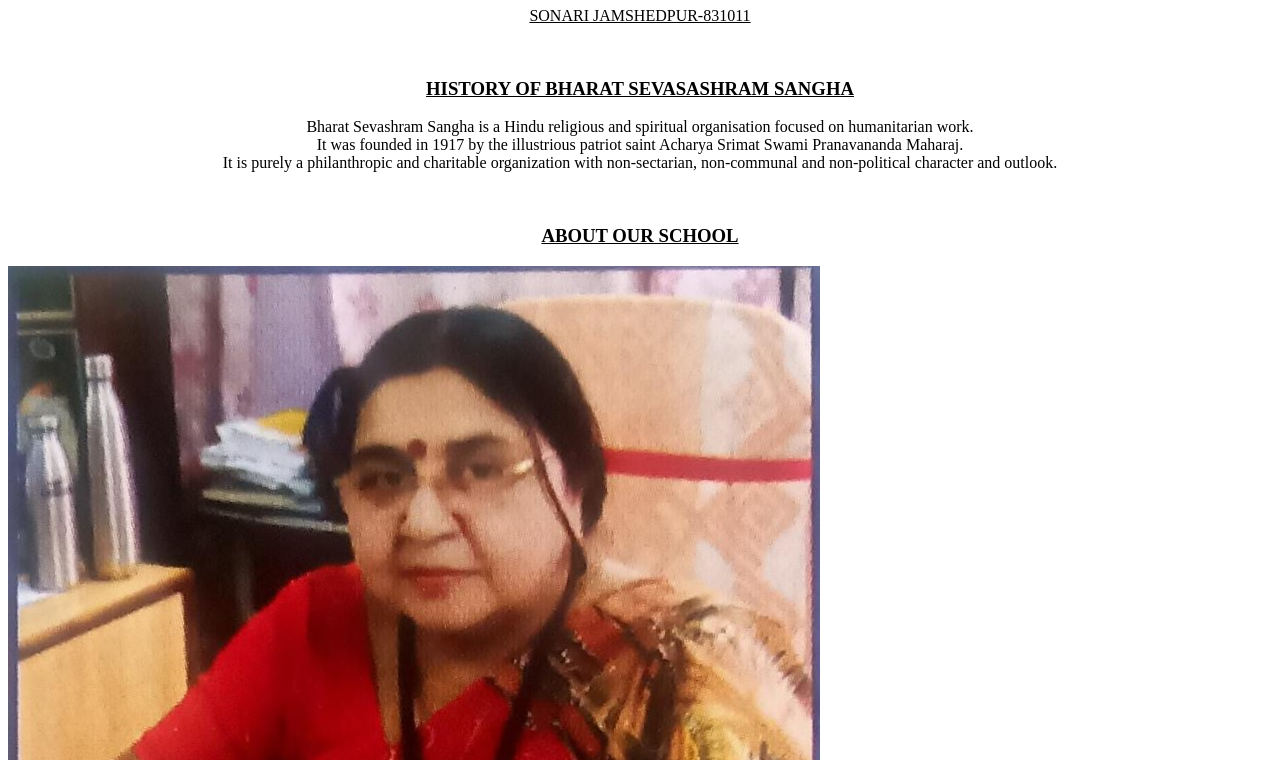
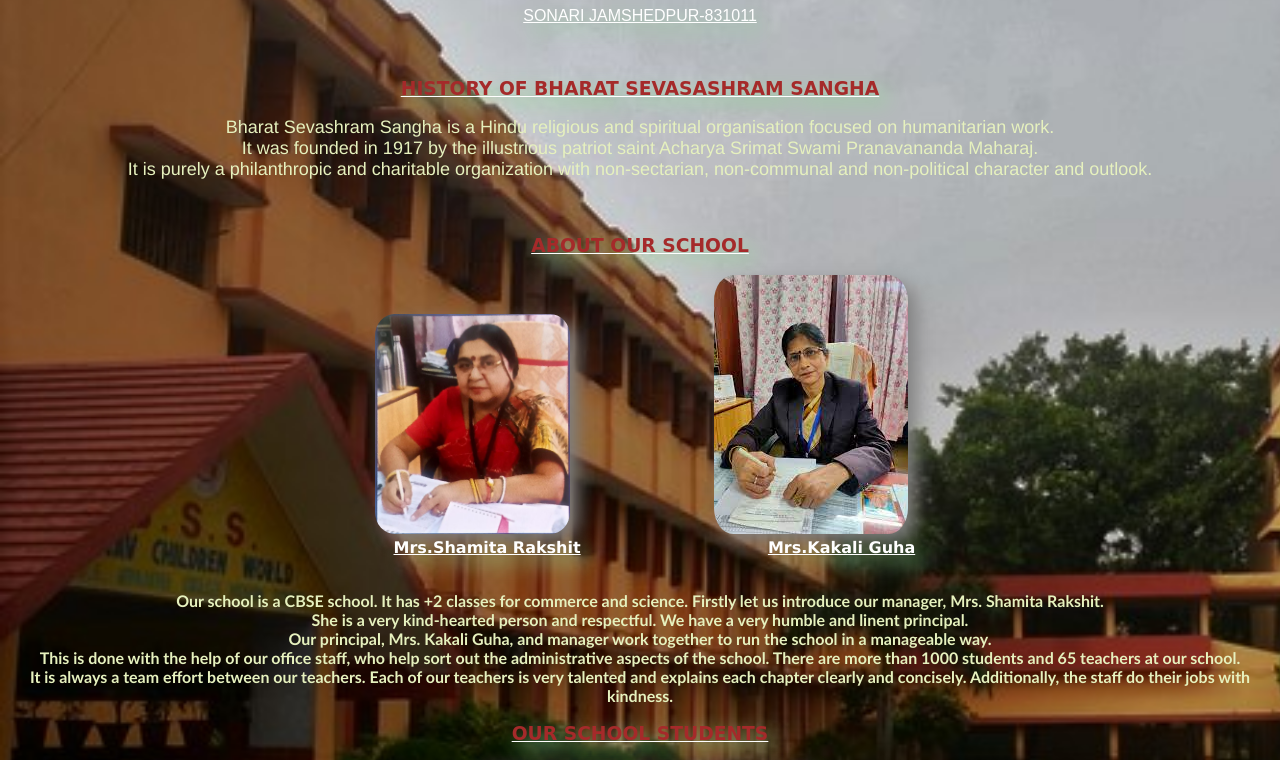
Before and after one commit to DeepakGitHub050/School, a plain HTML site: page index.html in a window 1280 px wide. Shown: the part 110-870 px from the top of the page. Drawn offline with Linux system fonts and the light colour scheme.

Commit message:
modified

```diff
--- a/index.html
+++ b/index.html
@@ -4,7 +4,7 @@
     <meta charset="UTF-8">
     <meta http-equiv="X-UA-Compatible" content="IE=edge">
     <meta name="viewport" content="width=device-width, initial-scale=1.0">
-    <link rel="stylesheet" href="/school/school.css">
+    <link rel="stylesheet" href="index.css">
     <title>Document</title>
 </head>
 <body>
```
